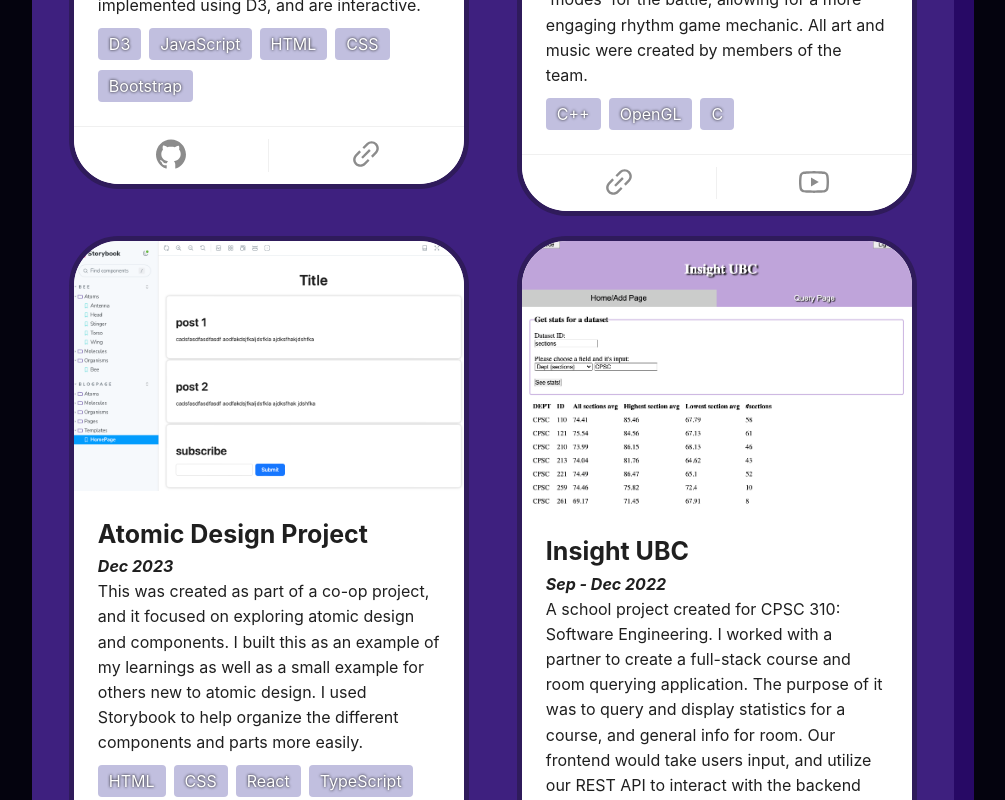
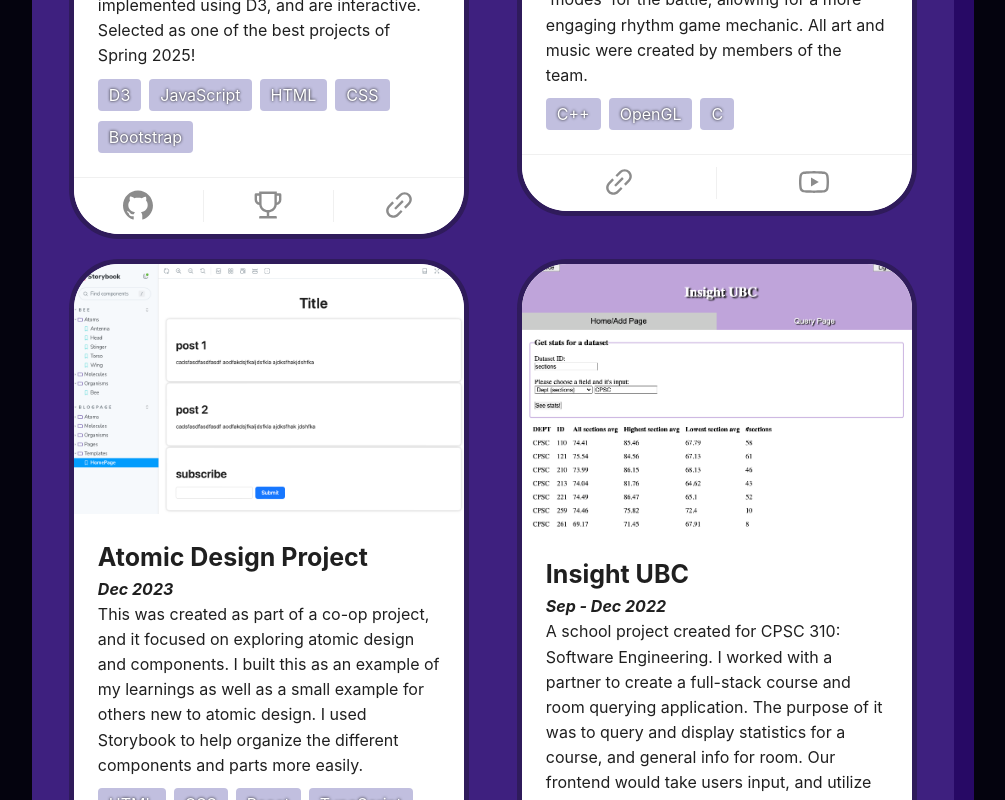
Before and after one commit to tc2780/Personal-Website-v2, a Next.js app: page / in a window 1280 px wide. Shown: the part 2480-3280 px from the top of the page, without its empty margins (224-1229 px from the left). Built offline with nearby package versions, Linux system fonts and the light colour scheme.

Commit message:
update 447 project links

```diff
--- a/src/components/featuredProjects/index.tsx
+++ b/src/components/featuredProjects/index.tsx
@@ -1,5 +1,5 @@
 'use client'
-import { GithubOutlined, InfoCircleOutlined, LinkOutlined, YoutubeOutlined } from "@ant-design/icons";
+import { GithubOutlined, InfoCircleOutlined, LinkOutlined, TrophyOutlined, YoutubeOutlined } from "@ant-design/icons";
 import { Carousel, Col, Row, Tooltip } from "antd";
 import React from "react";
 import { Fade } from "react-awesome-reveal";
@@ -99,17 +99,25 @@
                                     A project created for the CPSC 447: Intro to Visualization course at UBC.
                                     We worked as a team of 4 to design and implement a dashboard to allow users to explore
                                     and analyze the top owned games in Steam. Implemented views explore game difficulties, playtimes, release year, game genres,
-                                    and available languages. All charts are implemented using D3, and are interactive.
+                                    and available languages. All charts are implemented using D3, and are interactive. Selected as one of the best projects of Spring 2025!
                                 `}
                                 tags={["D3", "JavaScript", "HTML", "CSS", "Bootstrap"]}
                                 actions={[
                                     <Tooltip title="GitHub Repo" key="tooltip">
                                         <a href="https://github.com/tc2780/Analyzing-Steam-Games" target="_blank" key = "link">
                                             <GithubOutlined style={{fontSize: "30px"}}/>
-                                        </a></Tooltip>,
-                                    <Tooltip title="Hosted on Vercel" key="tooltip"><a href="https://analyzing-steam-games.vercel.app/" target="_blank" key = "link">
-                                        <LinkOutlined style={{fontSize: "30px"}}/>
-                                    </a></Tooltip>
+                                        </a>
+                                    </Tooltip>,
+                                    <Tooltip title="Featured on 447 Hall of Fame" key="tooltip">
+                                        <a href="https://www.students.cs.ubc.ca/~cs-447/25Jan/fame/" target="_blank" key = "link">
+                                            <TrophyOutlined style={{fontSize: "30px"}}/>
+                                        </a>
+                                    </Tooltip>,
+                                    <Tooltip title="Hosted on Vercel" key="tooltip">
+                                        <a href="https://analyzing-steam-games.vercel.app/" target="_blank" key = "link">
+                                            <LinkOutlined style={{fontSize: "30px"}}/>
+                                        </a>
+                                    </Tooltip>
 
                                 ]}
                                 />
--- a/src/components/projectArchive.tsx
+++ b/src/components/projectArchive.tsx
@@ -1,5 +1,5 @@
 'use client'
-import { GithubFilled, LinkOutlined, YoutubeFilled, YoutubeOutlined } from "@ant-design/icons";
+import { GithubFilled, LinkOutlined, TrophyOutlined, YoutubeFilled, YoutubeOutlined } from "@ant-design/icons";
 import { ConfigProvider, Image, List } from "antd";
 import React from "react";
 import { Fade } from "react-awesome-reveal";
@@ -107,12 +107,15 @@
             title: `Analyzing Steam Games`,
             imgSrc: './images/analyzingSteamGames.png',
             description: 'Jan - April 2025',
-            content: 'A project created for CPSC 447: Intro to Visualization. A dashboard visualization designed to explore and anaylyze the top owned games on Steam.',
+            content: 'A project created for CPSC 447: Intro to Visualization. A dashboard visualization designed to explore and anaylyze the top owned games on Steam. Featured on 447 Hall of Fame.',
             actions: [<a href="https://github.com/tc2780/Analyzing-Steam-Games" target="_blank" key="github">
                             <GithubFilled style={{fontSize: "20px"}}/>
                         </a>,
                         <a href="https://analyzing-steam-games.vercel.app/" target="_blank" key="site">
-                        <LinkOutlined style={{fontSize: "20px"}}/>
+                            <LinkOutlined style={{fontSize: "20px"}}/>
+                        </a>,
+                        <a href="https://www.students.cs.ubc.ca/~cs-447/25Jan/fame/" target="_blank" key="site">
+                            <TrophyOutlined style={{fontSize: "20px"}}/>
                         </a>]
         },
         {
@@ -209,7 +212,7 @@
                     <GithubFilled style={{fontSize: "20px"}}/>
                 </a>,
                 <a href="https://devpost.com/software/sooup" target="_blank" key="test2">
-                    <LinkOutlined style={{fontSize: "20px"}}/>
+                    <TrophyOutlined style={{fontSize: "20px"}}/>
                 </a>
             ]
         },
```
